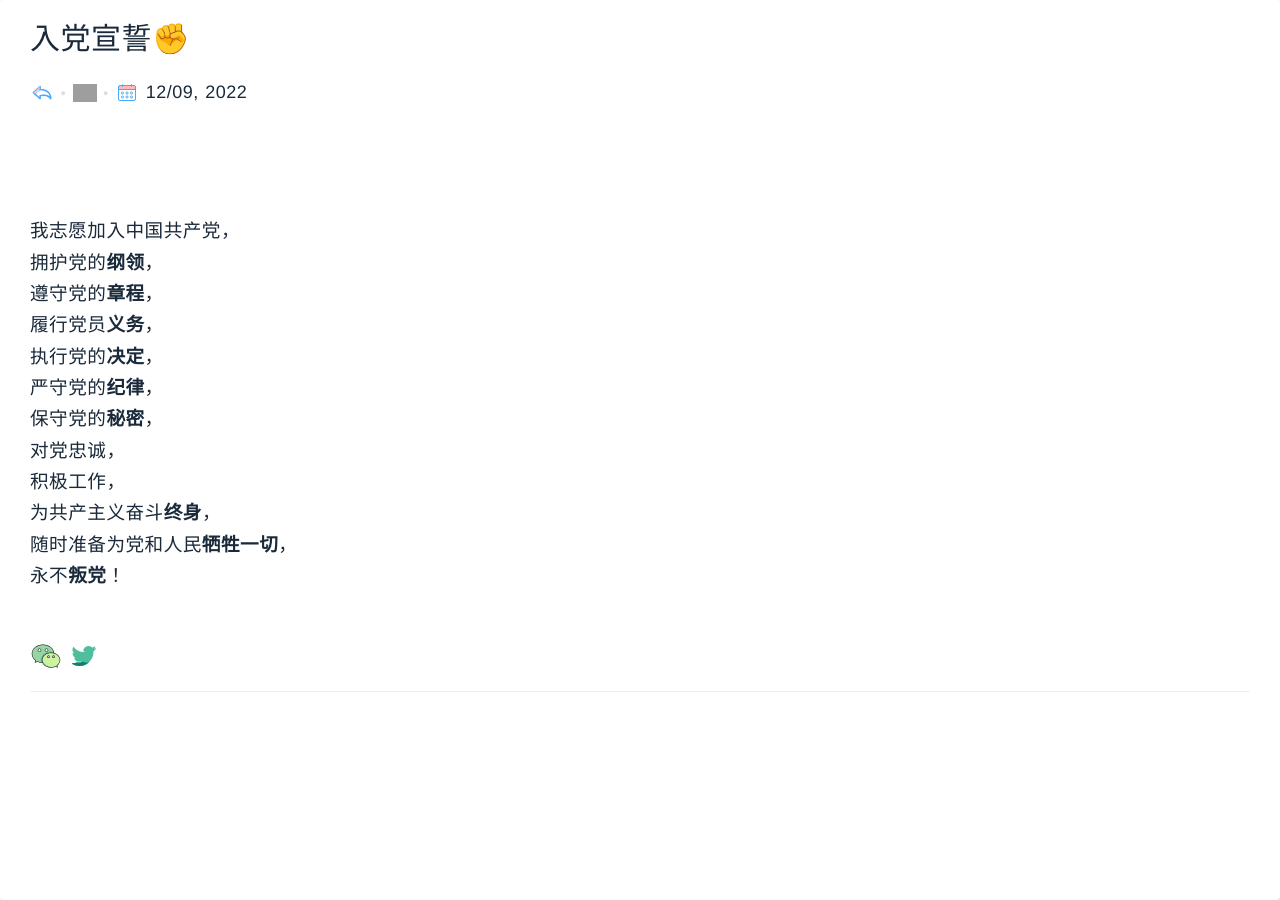
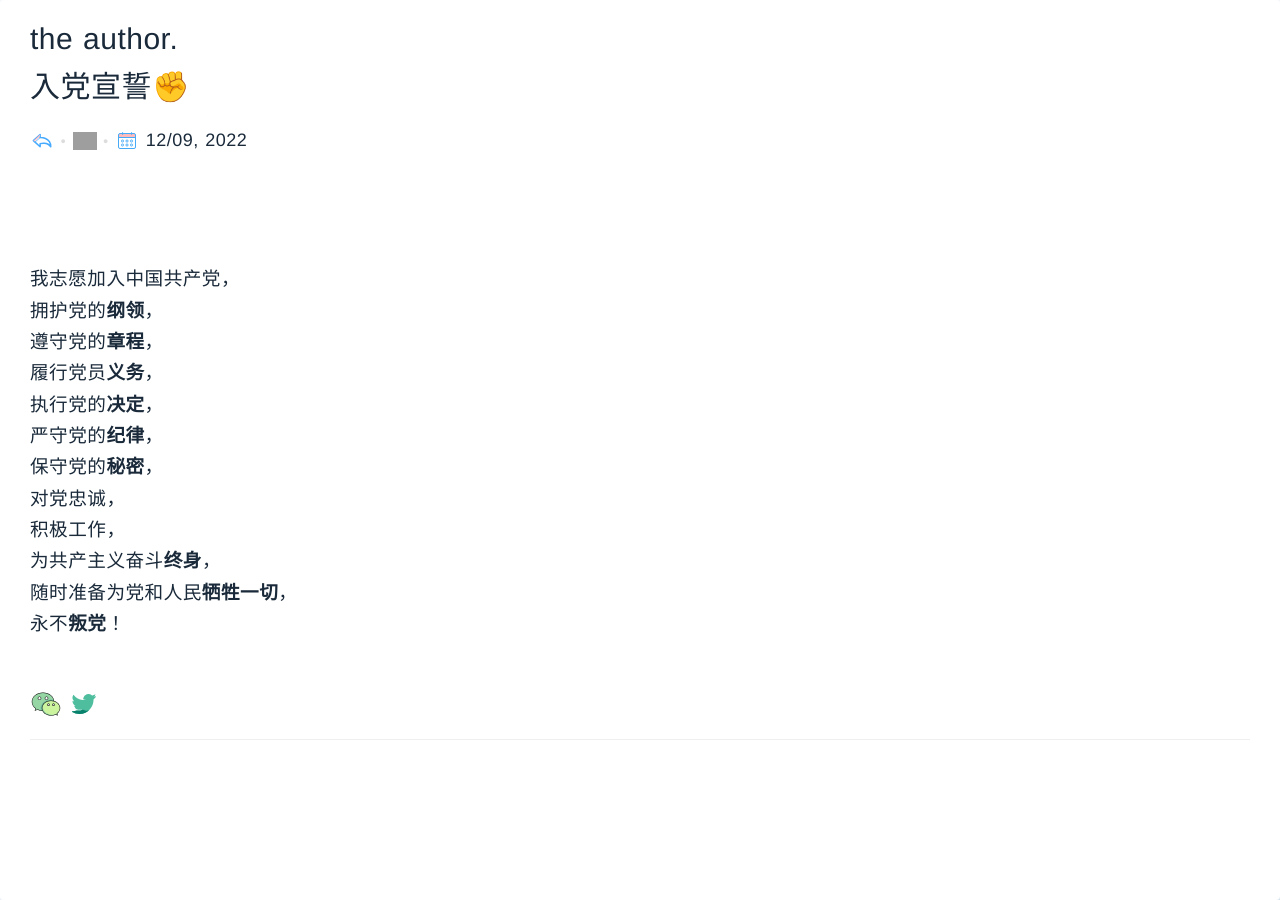
Before and after one commit to zxh19890103/singhi.io, a Jekyll site: the page built from _articles/2022-12-09-rudang-xuanshi.md, in a window 1280 px wide. Built offline with Jekyll 4.4.1, drawn with Linux system fonts in a browser that asks for light colours; a style sheet for code colours, icons or effects is not loaded; grey boxes are pictures that could not be loaded.

```diff
--- a/_config.yml
+++ b/_config.yml
@@ -1,7 +1,6 @@
 title: 张星海的个人博客-星博客-前端开发
 description: 张星海的文档,专注前端技术总结,记录生活点滴,网站建设,个人博客搭建,曾经的大连,未来的武汉,分享朴素、实用的前端技术
 version: 1.0.0
-host: 192.168.1.102
 port: 2019
 
 ## collections_dir: group
--- a/_layouts/post.html
+++ b/_layouts/post.html
@@ -3,6 +3,11 @@ layout: with-nonav
 ---
 
 <div class="article__title{% if page.english %} article__title--english{% endif %}">
+
+  <div class="author">
+    the author.
+  </div>
+
   <div>{{ page.title }}</div>
   <div style="font-size: 0.6em; margin-top: 1rem">
     <a href="#" onclick="history.back();">
```
Also changed, not shown: _posts/2024-01-28-novel-culi.md (+1 -1 lines).
